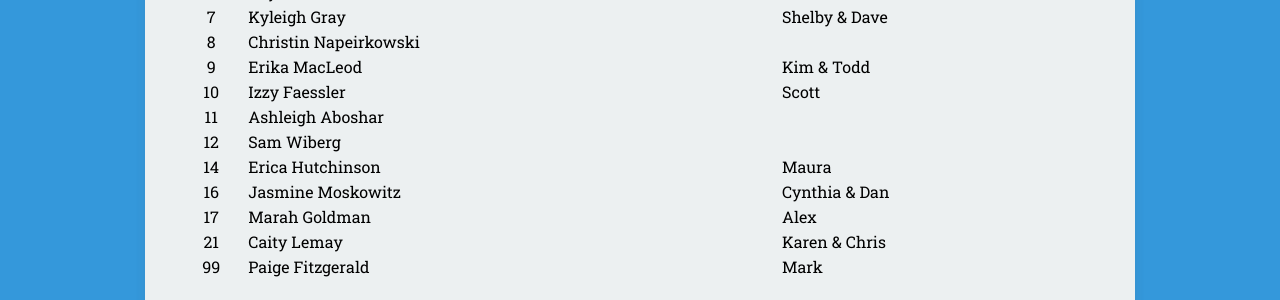
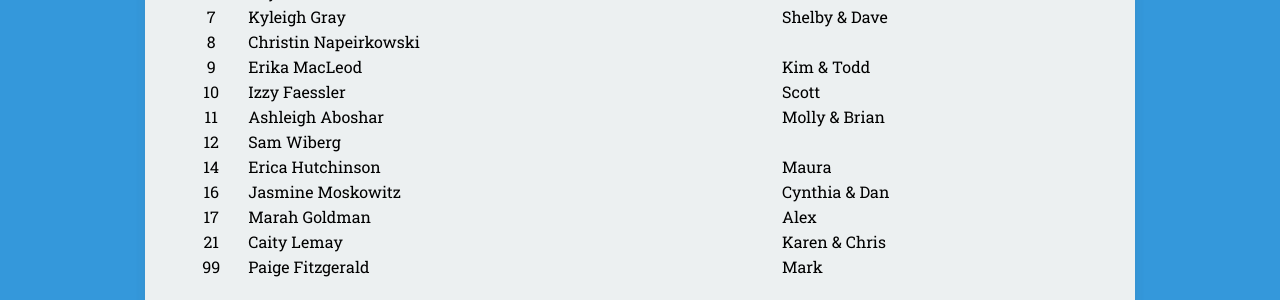
Before and after one commit to seanmerrow/ecf, a Jekyll site: the page built from coaches/index.md, in a window 1280 px wide. Shown: the part 348-648 px from the top of the page. Built offline with Jekyll 4.4.1, drawn with Linux system fonts in a browser that asks for light colours; nearby versions of some CDN libraries.

Commit message:
Update index.md

```diff
--- a/coaches/index.md
+++ b/coaches/index.md
@@ -14,7 +14,7 @@ permalink: /coaches/
 | 8    |Christin Napeirkowski      | |
 | 9    |Erika MacLeod         |Kim & Todd |
 | 10   |Izzy Faessler         |Scott |
-| 11   |Ashleigh Aboshar      | |
+| 11   |Ashleigh Aboshar      |Molly & Brian |
 | 12   |Sam Wiberg            | |
 | 14   |Erica Hutchinson       | Maura|
 | 16   |Jasmine Moskowitz      | Cynthia & Dan|
```
